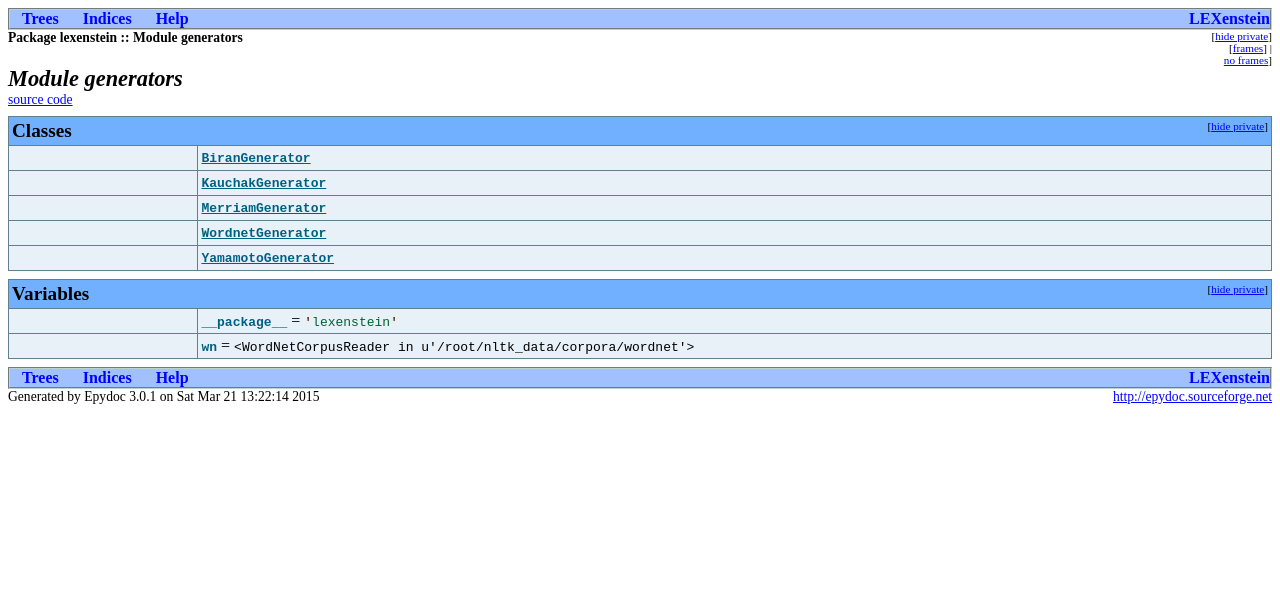
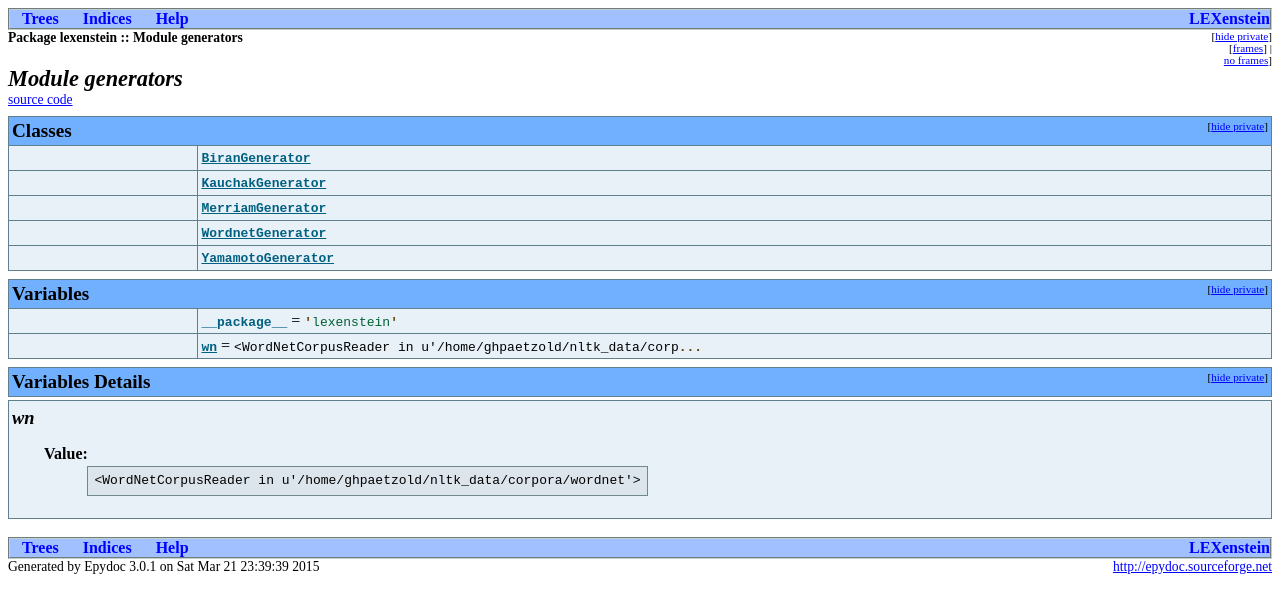
Before and after one commit to ghpaetzold/LEXenstein, a plain HTML site: page documentation/lexenstein.generators-module.html in a window 1280 px wide. Drawn offline with Linux system fonts and the light colour scheme.

Commit message:
Added full documentation

```diff
--- a/documentation/lexenstein.generators-module.html
+++ b/documentation/lexenstein.generators-module.html
@@ -139,10 +139,47 @@
     <td width="15%" align="right" valign="top" class="summary">
       <span class="summary-type">&nbsp;</span>
     </td><td class="summary">
-        <a name="wn"></a><span class="summary-name">wn</span> = <code title="&lt;WordNetCorpusReader in u'/root/nltk_data/corpora/wordnet'&gt;">&lt;WordNetCorpusReader in u'/root/nltk_data/corpora/wordnet'&gt;</code>
+        <a href="lexenstein.generators-module.html#wn" class="summary-name">wn</a> = <code title="&lt;WordNetCorpusReader in u'/home/ghpaetzold/nltk_data/corpora/wordnet'&gt;">&lt;WordNetCorpusReader in u'/home/ghpaetzold/nltk_data/corp<code class="variable-ellipsis">...</code></code>
     </td>
   </tr>
 </table>
+<!-- ==================== VARIABLES DETAILS ==================== -->
+<a name="section-VariablesDetails"></a>
+<table class="details" border="1" cellpadding="3"
+       cellspacing="0" width="100%" bgcolor="white">
+<tr bgcolor="#70b0f0" class="table-header">
+  <td colspan="2" class="table-header">
+    <table border="0" cellpadding="0" cellspacing="0" width="100%">
+      <tr valign="top">
+        <td align="left"><span class="table-header">Variables Details</span></td>
+        <td align="right" valign="top"
+         ><span class="options">[<a href="#section-VariablesDetails"
+         class="privatelink" onclick="toggle_private();"
+         >hide private</a>]</span></td>
+      </tr>
+    </table>
+  </td>
+</tr>
+</table>
+<a name="wn"></a>
+<div>
+<table class="details" border="1" cellpadding="3"
+       cellspacing="0" width="100%" bgcolor="white">
+<tr><td>
+  <h3 class="epydoc">wn</h3>
+
+  <dl class="fields">
+  </dl>
+  <dl class="fields">
+    <dt>Value:</dt>
+      <dd><table><tr><td><pre class="variable">
+&lt;WordNetCorpusReader in u'/home/ghpaetzold/nltk_data/corpora/wordnet'&gt;
+</pre></td></tr></table>
+</dd>
+  </dl>
+</td></tr></table>
+</div>
+<br />
 <!-- ==================== NAVIGATION BAR ==================== -->
 <table class="navbar" border="0" width="100%" cellpadding="0"
        bgcolor="#a0c0ff" cellspacing="0">
@@ -171,7 +208,7 @@
 <table border="0" cellpadding="0" cellspacing="0" width="100%%">
   <tr>
     <td align="left" class="footer">
-    Generated by Epydoc 3.0.1 on Sat Mar 21 13:22:14 2015
+    Generated by Epydoc 3.0.1 on Sat Mar 21 23:39:39 2015
     </td>
     <td align="right" class="footer">
       <a target="mainFrame" href="http://epydoc.sourceforge.net"
```
Also changed, not shown: documentation/class-tree.html (+1 -1 lines), documentation/help.html (+1 -1 lines), documentation/identifier-index.html (+1 -1 lines), documentation/lexenstein.features-module.html (+39 -2 lines), documentation/lexenstein.features-pysrc.html (+1 -1 lines), documentation/lexenstein.features.FeatureEstimator-class.html (+1 -1 lines), documentation/lexenstein.generators-pysrc.html (+1 -1 lines), documentation/lexenstein.generators.BiranGenerator-class.html (+1 -1 lines), documentation/lexenstein.generators.KauchakGenerator-class.html (+1 -1 lines), documentation/lexenstein.generators.MerriamGenerator-class.html (+1 -1 lines), documentation/lexenstein.generators.WordnetGenerator-class.html (+1 -1 lines), documentation/lexenstein.generators.YamamotoGenerator-class.html (+1 -1 lines), documentation/module-tree.html (+1 -1 lines), resources/selectors/biran_selector/scripts/placeholder.txt (deleted).
